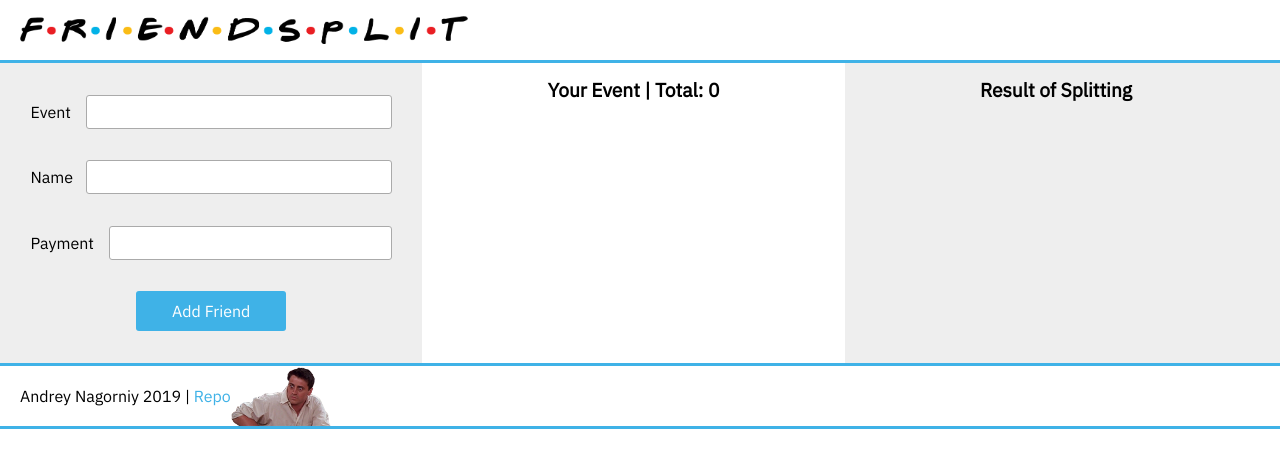
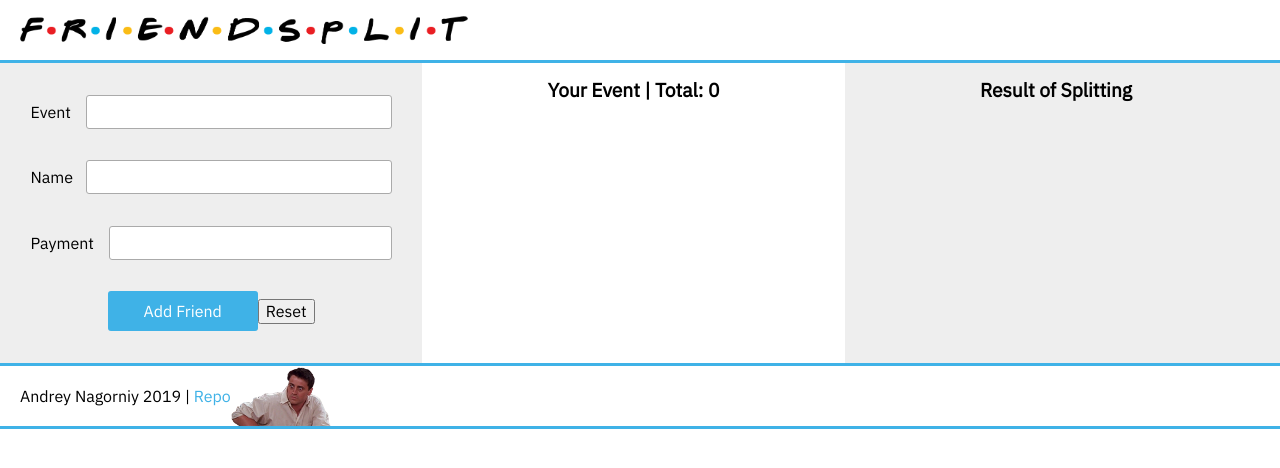
Before and after one commit to andmount/friendsplit, a React (Create React App) app: page / in a window 1280 px wide. Shown: the top 468 px of the page. Built offline with nearby package versions, Linux system fonts and the light colour scheme.

Commit message:
Add reset button

```diff
--- a/src/components/AddFriendForm.jsx
+++ b/src/components/AddFriendForm.jsx
@@ -42,11 +42,16 @@ function AddFriendForm(props) {
          />
       </label>
 
-      <input
-        className='submit'
-        type='submit'
-        value='Add Friend'
-      />
+      <div className='buttons'>
+        <input
+          className='submit'
+          type='submit'
+          value='Add Friend'
+        />
+        <button type='reset' className='reset' onClick={props.handleReset}>
+          Reset
+        </button>
+      </div>
     </form>
   );
 }
--- a/src/components/Splitter.jsx
+++ b/src/components/Splitter.jsx
@@ -11,10 +11,12 @@ class Splitter extends React.Component {
       payt: '',
       friends: [],
       errors: [],
-      isEventInputDisabled: false
+      isEventInputDisabled: false,
     };
+
     this.handleInputChange = this.handleInputChange.bind(this);
     this.handleSubmit = this.handleSubmit.bind(this);
+    this.handleReset = this.handleReset.bind(this);
   }
 
   handleInputChange(event) {
@@ -46,7 +48,17 @@ class Splitter extends React.Component {
       errors: [],
       isEventInputDisabled: true
     });
+  }
 
+  handleReset() {
+    this.setState({
+      nameOfEvent: '',
+      nameOfFriend: ''  ,
+      payt: '',
+      friends: [],
+      errors: [],
+      isEventInputDisabled: false,
+    });
   }
 
   render() {
@@ -55,6 +67,7 @@ class Splitter extends React.Component {
         <AddFriendForm
           handleChange={this.handleInputChange}
           handleSubmit={this.handleSubmit}
+          handleReset={this.handleReset}
           payt={this.state.payt}
           nameOfFriend={this.state.nameOfFriend}
           errors={this.state.errors}
```
